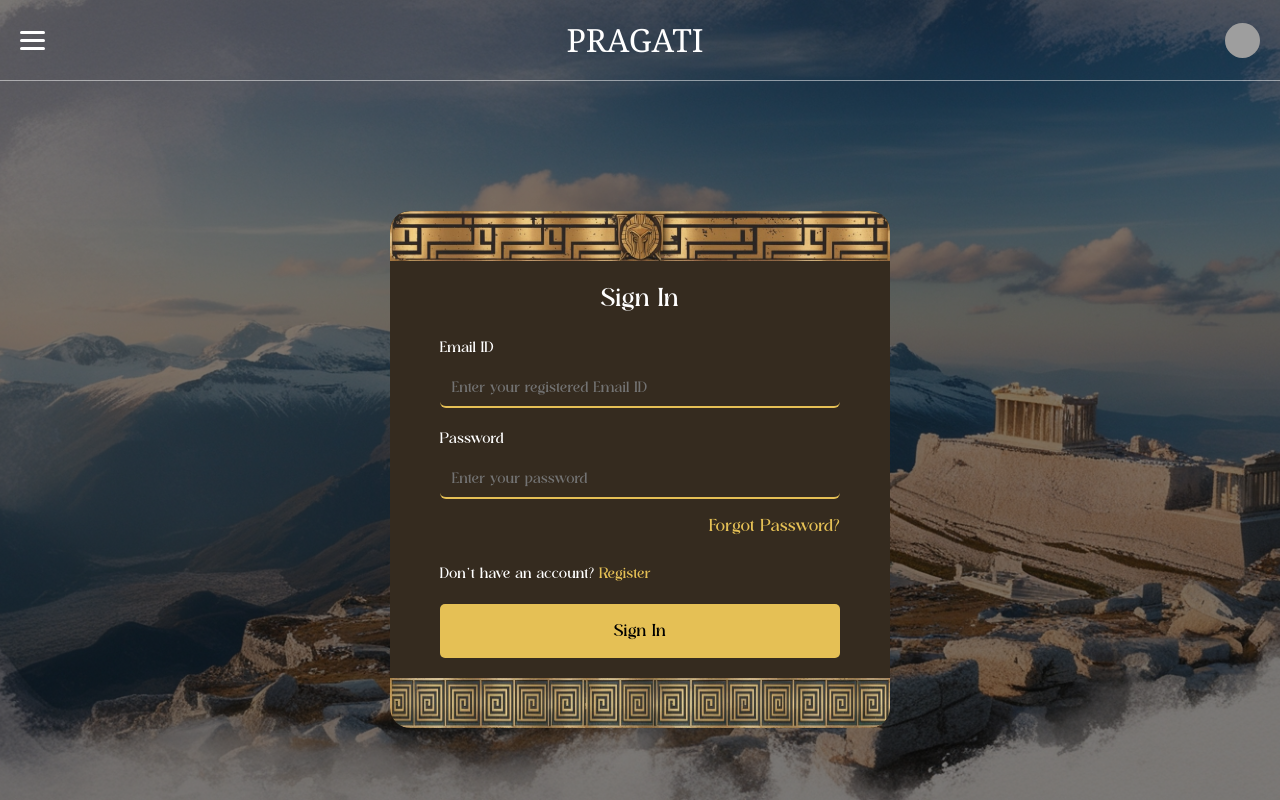
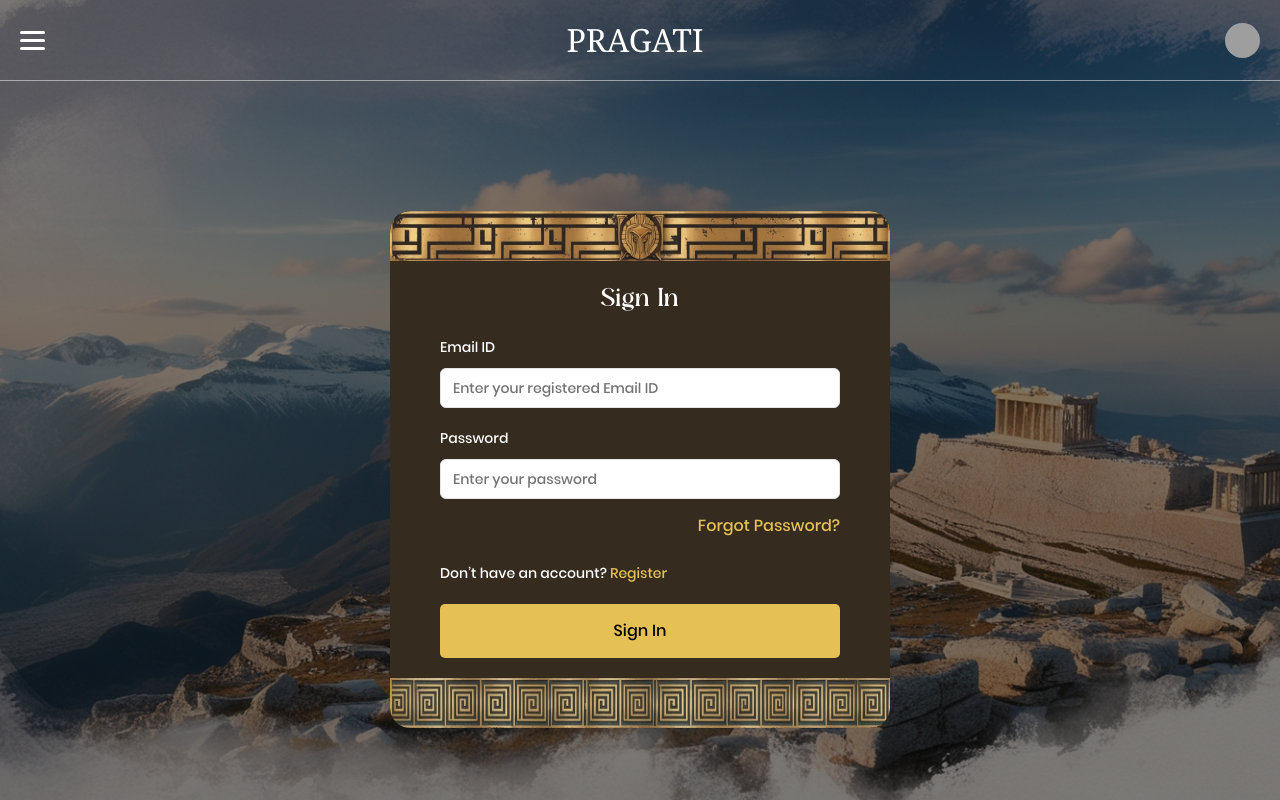
Before and after one commit to TharunKumarrA/Pragati_Frontend_2025, a Next.js app: page /login in a window 1280 px wide. Built offline with nearby package versions, Linux system fonts and the light colour scheme; grey boxes are pictures that could not be loaded.

Commit message:
Updated fonts

```diff
--- a/src/app/login/page.js
+++ b/src/app/login/page.js
@@ -87,15 +87,15 @@ const Page = () => {
         </div>
         <div className="w-full h-[1px] bg-white/50 mt-[80px]"></div>
         <div className={styles.loginBox}>
-        <h2 className="text-[24px] text-center mt-[30px] mb-[20px]">Sign In</h2>
-          <form onSubmit={handleSubmit}>
+        <h2 className="text-[24px] text-center mt-[30px] mb-[20px] [font-family:var(--font-chicavenue)]">Sign In</h2>
+          <form onSubmit={handleSubmit} className="[font-family:var(--font-poppins)]">
             <label htmlFor="email" className={styles.label}>
               Email ID
             </label>
             <Input
               type="email"
               id="email"
-              className="w-full py-1.5 border-0 border-b-2 border-[#E5C055] bg-transparent text-white text-sm outline-none transition-colors duration-300 focus:border-[#E5C055] placeholder-[#E5C055]"
+              className="w-full py-1.5 "
               placeholder="Enter your registered Email ID"
               value={email}
               onChange={(e) => setEmail(e.target.value)}
@@ -106,7 +106,7 @@ const Page = () => {
             <Input
               type="password"
               id="password"
-              className="w-full py-1.5 border-0 border-b-2 border-[#E5C055] bg-transparent text-white text-sm outline-none transition-colors duration-300 focus:border-[#E5C055] placeholder-[#E5C055]"
+              className="w-full py-1.5 "
               placeholder="Enter your password"
               value={password}
               onChange={(e) => setPassword(e.target.value)}
```
